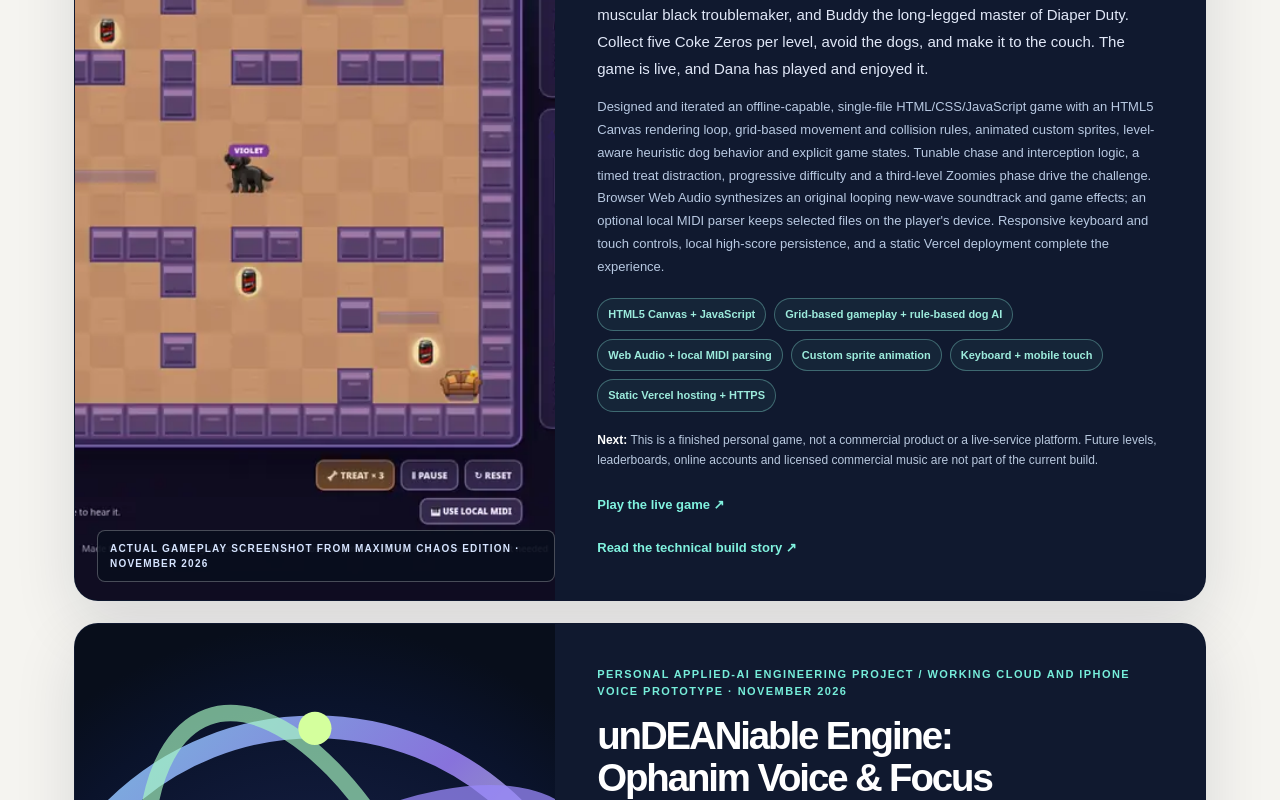
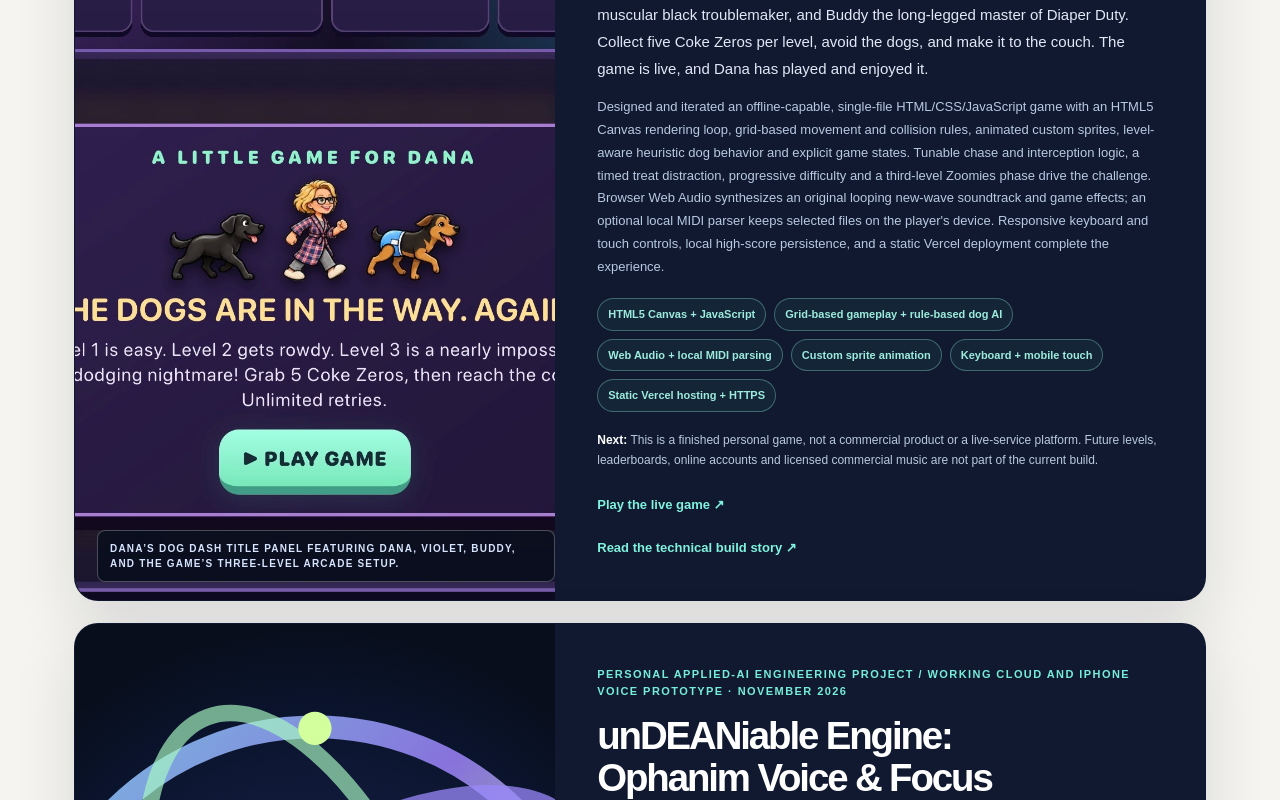
Before and after one commit to vousdoochile/deanreese-site, a Next.js app: page / in a window 1280 px wide. Shown: the part 2504-3304 px from the top of the page. Built offline with nearby package versions, Linux system fonts and the light colour scheme.

Commit message:
Use Dana's Dog Dash title screenshot for project feature (#9)

```diff
--- a/src/content/site.ts
+++ b/src/content/site.ts
@@ -154,9 +154,9 @@ export const makerProjects = [
       "Production deployment is READY on Vercel; danasdogdash.com and its www redirect were verified with DNS configuration and HTTPS certificates"
     ],
     "planned": "This is a finished personal game, not a commercial product or a live-service platform. Future levels, leaderboards, online accounts and licensed commercial music are not part of the current build.",
-    "image": "/danas-dog-dash-gameplay.webp",
-    "imageAlt": "Actual Dana’s Dog Dash gameplay showing Dana, Violet and Buddy navigating the purple-walled house maze with Coke Zero pickups, the couch goal and on-screen controls",
-    "imageCaption": "Actual gameplay screenshot from Maximum Chaos Edition · November 2026",
+    "image": "/danas-dog-dash-project-feature.jpg",
+    "imageAlt": "Dana’s Dog Dash start screen showing Dana between Violet and Buddy with the message 'The dogs are in the way. Again.'",
+    "imageCaption": "Dana’s Dog Dash title panel featuring Dana, Violet, Buddy, and the game’s three-level arcade setup.",
     "url": "https://danasdogdash.com",
     "writingSlug": "danas-dog-dash-building-a-retro-arcade-game"
   },
```
Also changed, not shown: public/danas-dog-dash-project-feature.jpg (added).
